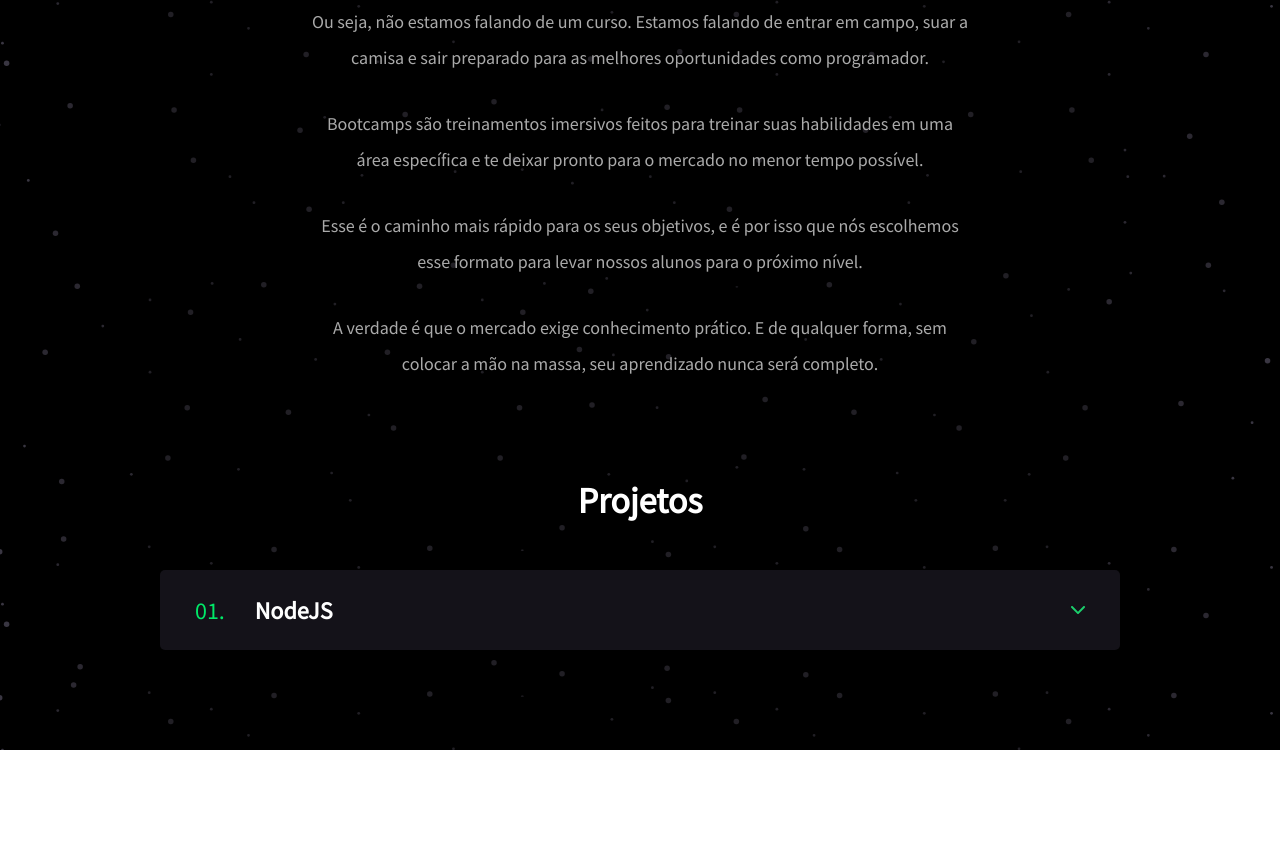
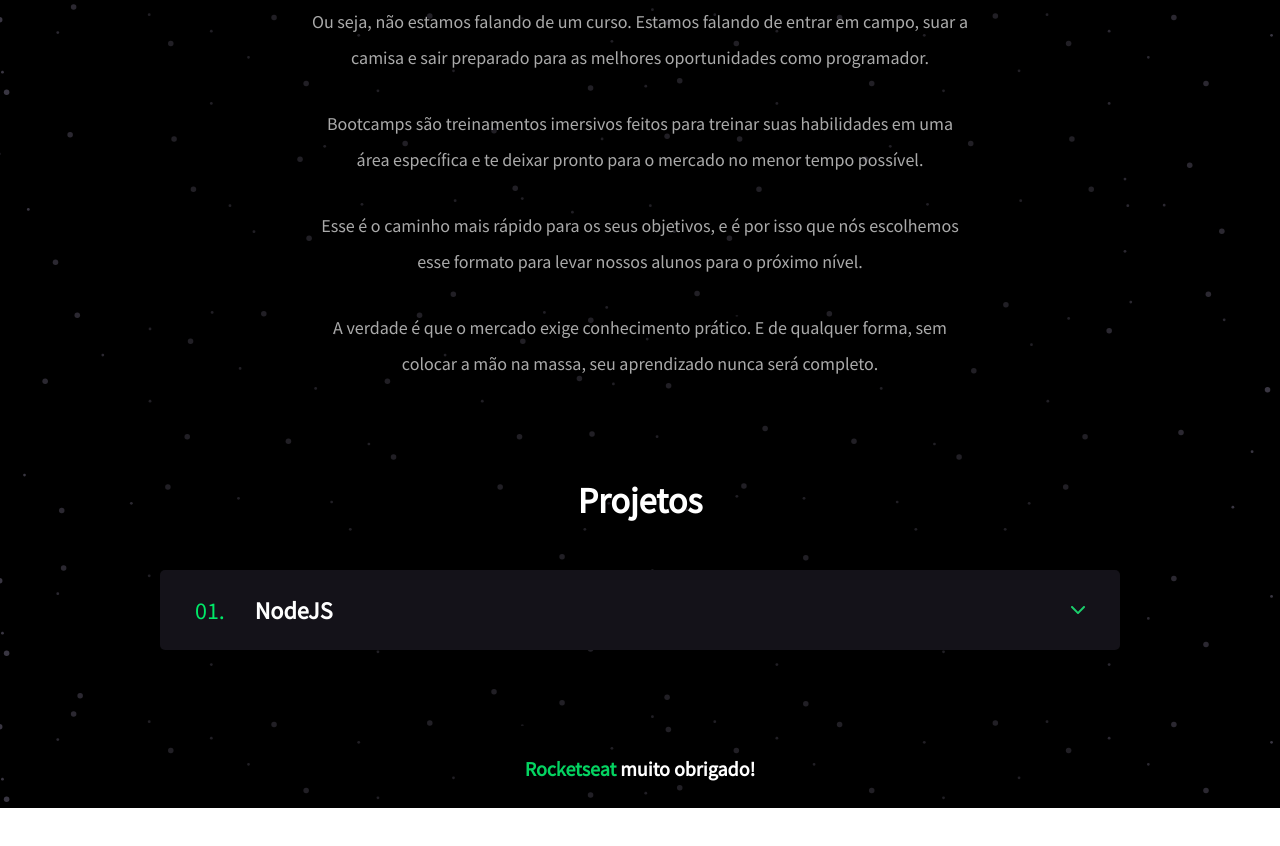
Before and after one commit to Tabgyn/Bootcamp-GoStack-6.0, a plain HTML site: page index.html in a window 1280 px wide. Shown: the part 1528-2374 px from the top of the page. Drawn offline with Linux system fonts and the light colour scheme.

Commit message:
update styles

```diff
--- a/index.html
+++ b/index.html
@@ -73,5 +73,9 @@
       </p>
     </div>
   </section>
-  <div class="styles__PreFooter-s75plhz-11 fkOrYB"></div>
+  <div class="styles__PreFooter-s75plhz-11 fkOrYB">
+    <div class="styles__Subscribe-s75plhz-5 bYXwBB">
+      <span><span>Rocketseat</span> muito obrigado!</span>
+    </div>
+  </div>
 </div>
```
